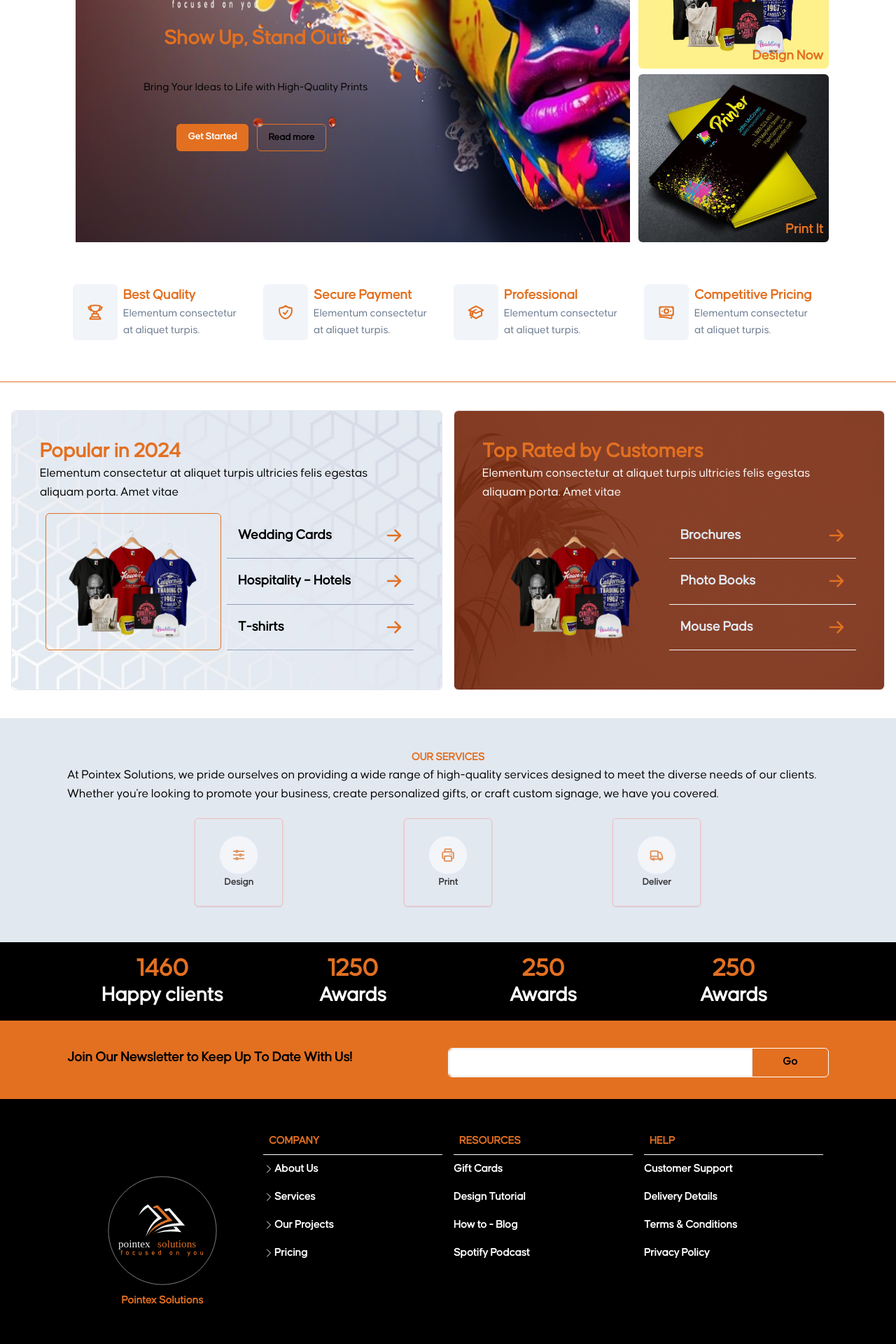
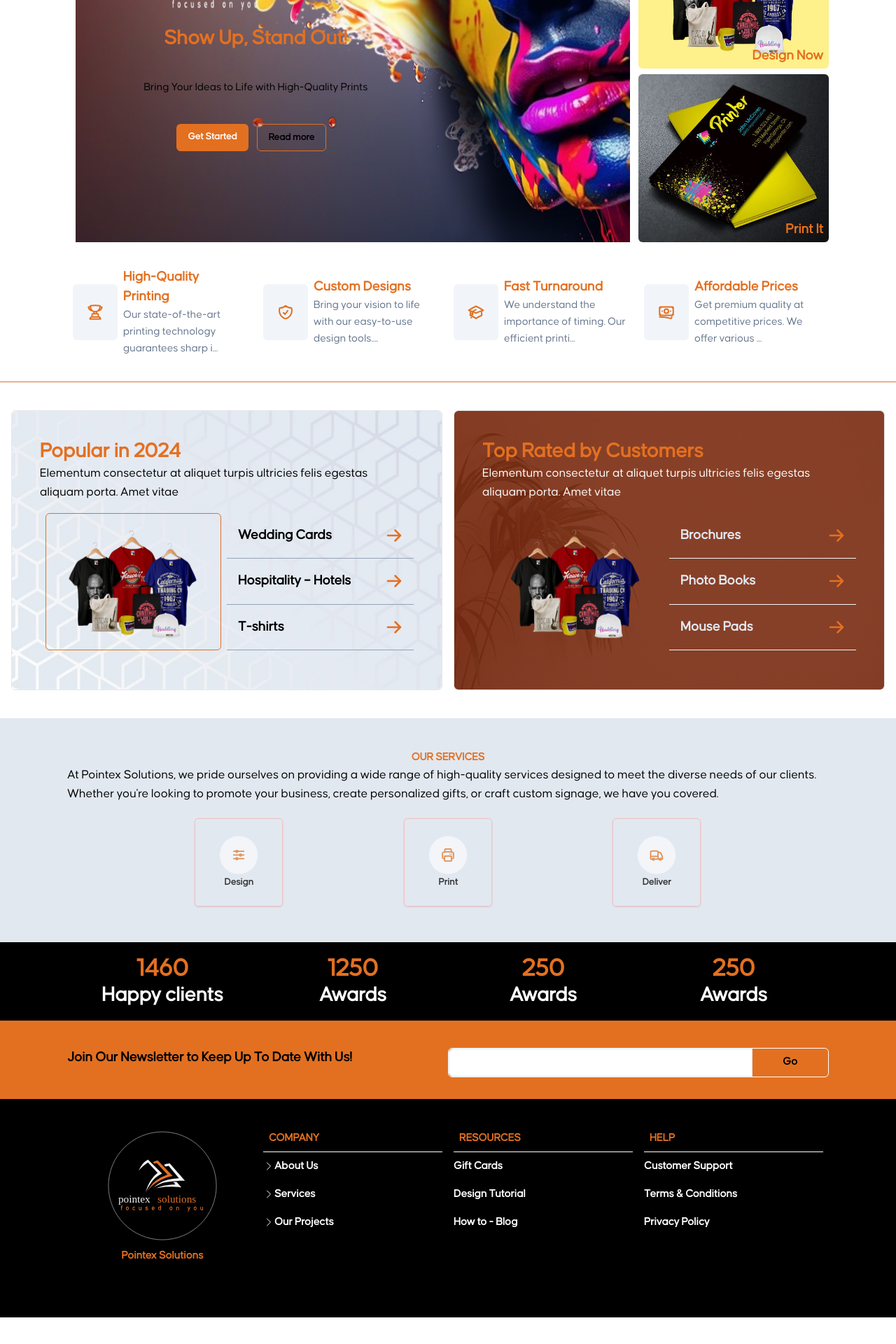
Before and after one commit to kennedymakokha/coperrate_template_1, a React (Vite) app: page / in a window 1280 px wide. Shown: the part 254-2174 px from the top of the page at 70% size. After the commit the page ends 2136 px from the top, so only its background shows below. Built offline with nearby package versions, Linux system fonts and the light colour scheme.

Commit message:
fixing content on the dashboard

```diff
--- a/index.html
+++ b/index.html
@@ -1,13 +1,16 @@
 <!doctype html>
 <html lang="en">
+
 <head>
   <meta charset="UTF-8" />
   <link rel="icon" type="image/svg+xml" href="/src/assets/images/pointex/Pointex Official Logo-01.svg" />
   <meta name="viewport" content="width=device-width, initial-scale=1.0" />
-    <title>Pointex</title>
+  <title>Pointex Solutions</title>
 </head>
+
 <body>
   <div id="root"></div>
   <script type="module" src="/src/main.tsx"></script>
 </body>
+
 </html>
--- a/src/components/Navbar.tsx
+++ b/src/components/Navbar.tsx
@@ -19,7 +19,7 @@ const Navbar = () => {
         { id: 2, url: "about-us", text: 'About Us' },
         { id: 3, url: "services", text: 'Services' },
         { id: 4, url: "projects", text: 'Projects' },
-        { id: 5, url: "pricing", text: 'Pricing' },
+        // { id: 5, url: "pricing", text: 'Pricing' },
         { id: 6, url: "contact-us", text: 'Contact Us' },
     ];
     function UseLastPathname(pos: number) {
--- a/src/data.tsx
+++ b/src/data.tsx
@@ -56,17 +56,21 @@ const TabsArray = [
 const WhyUsArray = [
     {
         title: "High-Quality Printing",
+        icon: "M16.5 18.75h-9m9 0a3 3 0 0 1 3 3h-15a3 3 0 0 1 3-3m9 0v-3.375c0-.621-.503-1.125-1.125-1.125h-.871M7.5 18.75v-3.375c0-.621.504-1.125 1.125-1.125h.872m5.007 0H9.497m5.007 0a7.454 7.454 0 0 1-.982-3.172M9.497 14.25a7.454 7.454 0 0 0 .981-3.172M5.25 4.236c-.982.143-1.954.317-2.916.52A6.003 6.003 0 0 0 7.73 9.728M5.25 4.236V4.5c0 2.108.966 3.99 2.48 5.228M5.25 4.236V2.721C7.456 2.41 9.71 2.25 12 2.25c2.291 0 4.545.16 6.75.47v1.516M7.73 9.728a6.726 6.726 0 0 0 2.748 1.35m8.272-6.842V4.5c0 2.108-.966 3.99-2.48 5.228m2.48-5.492a46.32 46.32 0 0 1 2.916.52 6.003 6.003 0 0 1-5.395 4.972m0 0a6.726 6.726 0 0 1-2.749 1.35m0 0a6.772 6.772 0 0 1-3.044 0",
         desc: " Our state-of-the-art printing technology guarantees sharp images and vibrant colors, making your leaflets and flyers eye-catching and professional."
     },
     {
         title: "Custom Designs",
+         icon: "M9 12.75 11.25 15 15 9.75m-3-7.036A11.959 11.959 0 0 1 3.598 6 11.99 11.99 0 0 0 3 9.749c0 5.592 3.824 10.29 9 11.623 5.176-1.332 9-6.03 9-11.622 0-1.31-.21-2.571-.598-3.751h-.152c-3.196 0-6.1-1.248-8.25-3.285Z",
         desc: "Bring your vision to life with our easy-to-use design tools. Choose from a variety of templates or upload your own design to create something unique that reflects your brand."
     },
     {
         title: "Fast Turnaround ",
+        icon: "M4.26 10.147a60.438 60.438 0 0 0-.491 6.347A48.62 48.62 0 0 1 12 20.904a48.62 48.62 0 0 1 8.232-4.41 60.46 60.46 0 0 0-.491-6.347m-15.482 0a50.636 50.636 0 0 0-2.658-.813A59.906 59.906 0 0 1 12 3.493a59.903 59.903 0 0 1 10.399 5.84c-.896.248-1.783.52-2.658.814m-15.482 0A50.717 50.717 0 0 1 12 13.489a50.702 50.702 0 0 1 7.74-3.342M6.75 15a.75.75 0 1 0 0-1.5.75.75 0 0 0 0 1.5Zm0 0v-3.675A55.378 55.378 0 0 1 12 8.443m-7.007 11.55A5.981 5.981 0 0 0 6.75 15.75v-1.5" ,
         desc: "We understand the importance of timing. Our efficient printing process ensures your leaflets and flyers are ready when you need them, without compromising on quality."
     }, {
         title: "Affordable Prices ",
+         icon: "M2.25 18.75a60.07 60.07 0 0 1 15.797 2.101c.727.198 1.453-.342 1.453-1.096V18.75M3.75 4.5v.75A.75.75 0 0 1 3 6h-.75m0 0v-.375c0-.621.504-1.125 1.125-1.125H20.25M2.25 6v9m18-10.5v.75c0 .414.336.75.75.75h.75m-1.5-1.5h.375c.621 0 1.125.504 1.125 1.125v9.75c0 .621-.504 1.125-1.125 1.125h-.375m1.5-1.5H21a.75.75 0 0 0-.75.75v.75m0 0H3.75m0 0h-.375a1.125 1.125 0 0 1-1.125-1.125V15m1.5 1.5v-.75A.75.75 0 0 0 3 15h-.75M15 10.5a3 3 0 1 1-6 0 3 3 0 0 1 6 0Zm3 0h.008v.008H18V10.5Zm-12 0h.008v.008H6V10.5Z",
         desc: "Get premium quality at competitive prices. We offer various packages to suit your budget, ensuring you get the best value for your money."
     }
 ]
--- a/src/pages/Footer.tsx
+++ b/src/pages/Footer.tsx
@@ -33,8 +33,8 @@ const Link = (props: LinkProps) => {
 const Footer = () => {
 
     return (
-        <div className="w-full my-0 bg-black ">
-            <div className="w-full sm:h-[50vh] h-[14vh]  bg-black flex-col sm:flex hidden items-center justify-center ">
+        <div className="w-full my-0 py-4 bg-black ">
+            <div className="w-full sm:h-[30vh] h-[14vh]  bg-black flex-col sm:flex hidden items-center justify-center ">
                 <div className="flex h-full w-full sm:flex-row flex-col sm:px-24 px-2  my-10">
                     <div className="flex sm:w-[25%] w-full flex-col h-full">
                         {/* <Title title="" /> */}
@@ -52,7 +52,7 @@ const Footer = () => {
                         {["About Us",
                             "Services",
                             "Our Projects",
-                            "Pricing"].map((item: string) => (
+                           ].map((item: string) => (
                                 <Link link="i" title={item} key={item} />
                             ))}
                     </div>
@@ -63,7 +63,7 @@ const Footer = () => {
                             ["Gift Cards",
                                 " Design Tutorial",
                                 " How to - Blog",
-                                " Spotify Podcast"].map((item: string) => (
+                                ].map((item: string) => (
                                     <Link link="" title={item} key={item} />
                                 ))
                         }
@@ -71,7 +71,7 @@ const Footer = () => {
                     <div className="flex sm:w-[25%] w-full h-full flex-col border-secondary-100 border-dotted ">
                         <Title title="Help" />
                         {["Customer Support",
-                            " Delivery Details",
+
                             "Terms & Conditions",
                             "Privacy Policy"].map((item: string) => (
                                 <Link link="" title={item} key={item} />
--- a/src/pages/dashboardcomponents/attributes.tsx
+++ b/src/pages/dashboardcomponents/attributes.tsx
@@ -1,5 +1,7 @@
 import { useScroll, motion, useTransform } from "framer-motion"
 import { useRef } from "react"
+import { WhyUsArray } from "../../data"
+import { Truncate } from "../../utils/trancateText"
 
 
 type Prop = {
@@ -31,23 +33,18 @@ const Item = (props: Prop) => {
         </div>
         <div className="flex  flex-col px-2 w-3/4 ">
           <h2 className="font-bold text-secondary-100 md:text-xl text-2xl">{title}</h2>
-          <p  className="text-slate-500 ">{description}</p>
+          <p  className="text-slate-500 ">{Truncate(description,60)}</p>
         </div>
       </div>
     </motion.div>
   )
 }
-const attributes = [
-  {title: "Best Quality", description: 'Elementum consectetur at aliquet turpis.', icon: "M16.5 18.75h-9m9 0a3 3 0 0 1 3 3h-15a3 3 0 0 1 3-3m9 0v-3.375c0-.621-.503-1.125-1.125-1.125h-.871M7.5 18.75v-3.375c0-.621.504-1.125 1.125-1.125h.872m5.007 0H9.497m5.007 0a7.454 7.454 0 0 1-.982-3.172M9.497 14.25a7.454 7.454 0 0 0 .981-3.172M5.25 4.236c-.982.143-1.954.317-2.916.52A6.003 6.003 0 0 0 7.73 9.728M5.25 4.236V4.5c0 2.108.966 3.99 2.48 5.228M5.25 4.236V2.721C7.456 2.41 9.71 2.25 12 2.25c2.291 0 4.545.16 6.75.47v1.516M7.73 9.728a6.726 6.726 0 0 0 2.748 1.35m8.272-6.842V4.5c0 2.108-.966 3.99-2.48 5.228m2.48-5.492a46.32 46.32 0 0 1 2.916.52 6.003 6.003 0 0 1-5.395 4.972m0 0a6.726 6.726 0 0 1-2.749 1.35m0 0a6.772 6.772 0 0 1-3.044 0" },
-  { title: "Secure Payment", description: 'Elementum consectetur at aliquet turpis.', icon: "M9 12.75 11.25 15 15 9.75m-3-7.036A11.959 11.959 0 0 1 3.598 6 11.99 11.99 0 0 0 3 9.749c0 5.592 3.824 10.29 9 11.623 5.176-1.332 9-6.03 9-11.622 0-1.31-.21-2.571-.598-3.751h-.152c-3.196 0-6.1-1.248-8.25-3.285Z" },
-  { title: "Professional", description: 'Elementum consectetur at aliquet turpis.', icon: "M4.26 10.147a60.438 60.438 0 0 0-.491 6.347A48.62 48.62 0 0 1 12 20.904a48.62 48.62 0 0 1 8.232-4.41 60.46 60.46 0 0 0-.491-6.347m-15.482 0a50.636 50.636 0 0 0-2.658-.813A59.906 59.906 0 0 1 12 3.493a59.903 59.903 0 0 1 10.399 5.84c-.896.248-1.783.52-2.658.814m-15.482 0A50.717 50.717 0 0 1 12 13.489a50.702 50.702 0 0 1 7.74-3.342M6.75 15a.75.75 0 1 0 0-1.5.75.75 0 0 0 0 1.5Zm0 0v-3.675A55.378 55.378 0 0 1 12 8.443m-7.007 11.55A5.981 5.981 0 0 0 6.75 15.75v-1.5" },
-  { title: "Competitive Pricing", description: 'Elementum consectetur at aliquet turpis.', icon: "M2.25 18.75a60.07 60.07 0 0 1 15.797 2.101c.727.198 1.453-.342 1.453-1.096V18.75M3.75 4.5v.75A.75.75 0 0 1 3 6h-.75m0 0v-.375c0-.621.504-1.125 1.125-1.125H20.25M2.25 6v9m18-10.5v.75c0 .414.336.75.75.75h.75m-1.5-1.5h.375c.621 0 1.125.504 1.125 1.125v9.75c0 .621-.504 1.125-1.125 1.125h-.375m1.5-1.5H21a.75.75 0 0 0-.75.75v.75m0 0H3.75m0 0h-.375a1.125 1.125 0 0 1-1.125-1.125V15m1.5 1.5v-.75A.75.75 0 0 0 3 15h-.75M15 10.5a3 3 0 1 1-6 0 3 3 0 0 1 6 0Zm3 0h.008v.008H18V10.5Zm-12 0h.008v.008H6V10.5Z" }
-]
+
 const Attribute = () => {
   return (
     <div className='w-full flex lg:px-24 md:px-4  sm:h-[200px] justify-center py-2 sm:flex-row flex-col  items-center sm:border-b border-secondary-100'>
-      {attributes.map(item => (
-        <Item key={item.title} title={item.title} icon={item.icon} description={item.description} />
+      {WhyUsArray.map(item => (
+        <Item key={item.title} title={item.title} icon={item.icon} description={item.desc} />
       ))}
     </div>
   )
--- /dev/null
+++ b/src/utils/trancateText.tsx
@@ -0,0 +1,6 @@
+export function Truncate(input: string, length: number) {
+    if (input.length > length) {
+        return input.substring(0, length) + '...';
+    }
+    return input;
+};
```
Lines whose indentation alone changed are shown as unchanged.
